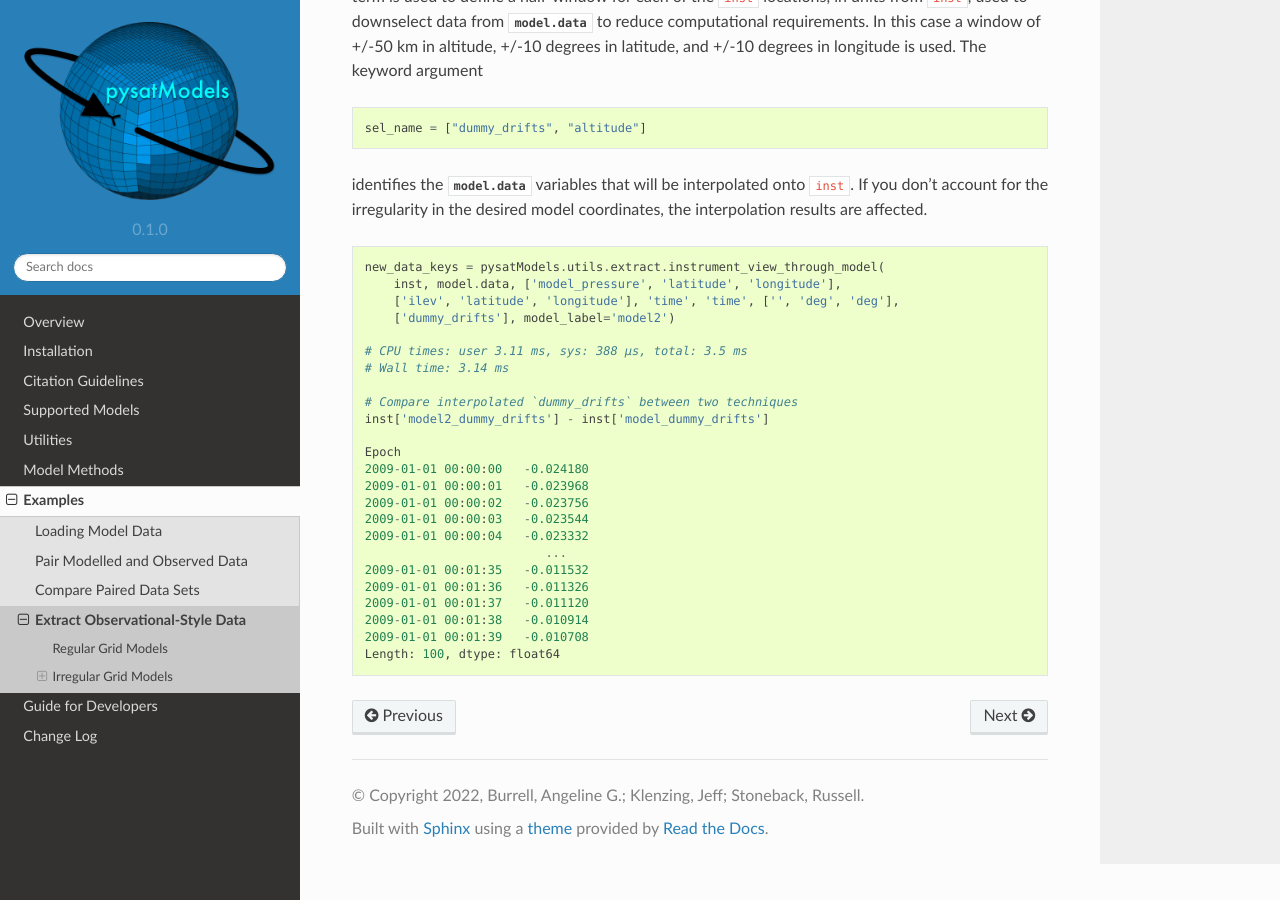
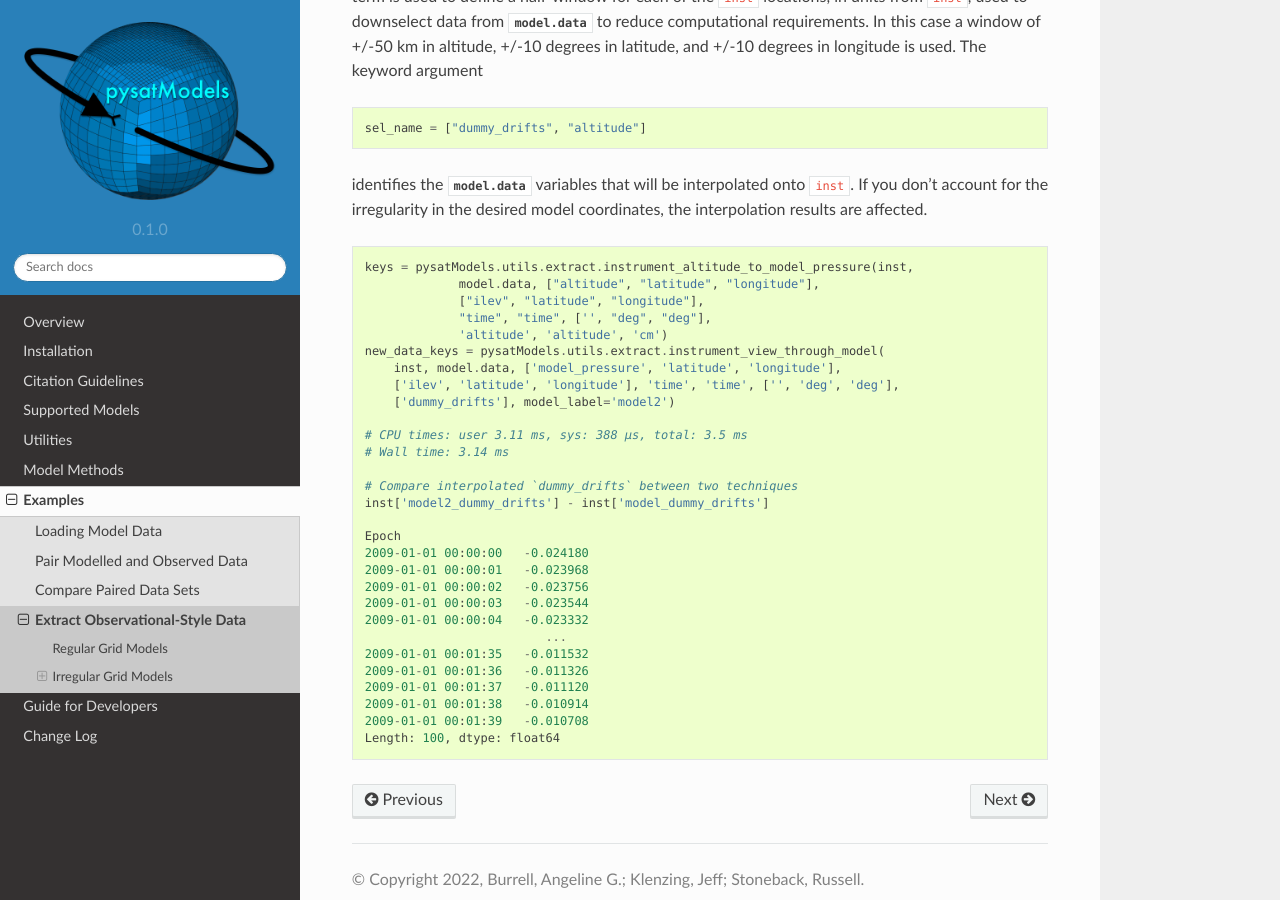
Before and after one commit to pysat/pysatModels, a Sphinx documentation site: the page built from docs/examples/ex_extract.rst, in a window 1280 px wide and 900 px high, scrolled down 10434 px. Built offline with Sphinx 7.4.7 and the Read the Docs theme 2.0.0, drawn with Linux system fonts in a browser that asks for light colours.

Commit message:
DOC: example update
Added missing lines to the example.

Co-authored-by: Russell Stoneback <github@stoneris.com>

```diff
--- a/docs/examples/ex_extract.rst
+++ b/docs/examples/ex_extract.rst
@@ -489,6 +489,11 @@ model coordinates, the interpolation results are affected.
 
 .. code:: python
 
+    keys = pysatModels.utils.extract.instrument_altitude_to_model_pressure(inst,
+                 model.data, ["altitude", "latitude", "longitude"],
+                 ["ilev", "latitude", "longitude"],
+                 "time", "time", ['', "deg", "deg"],
+                 'altitude', 'altitude', 'cm')
     new_data_keys = pysatModels.utils.extract.instrument_view_through_model(
         inst, model.data, ['model_pressure', 'latitude', 'longitude'],
         ['ilev', 'latitude', 'longitude'], 'time', 'time', ['', 'deg', 'deg'],
```
